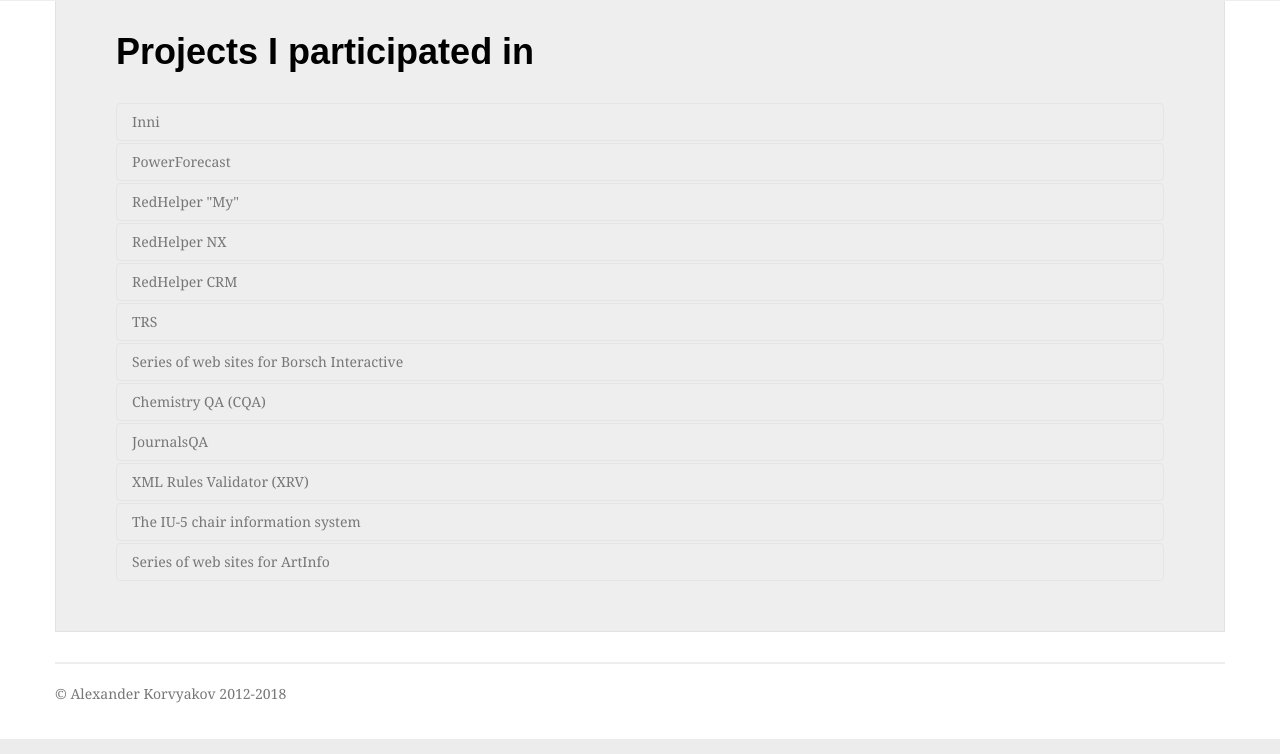
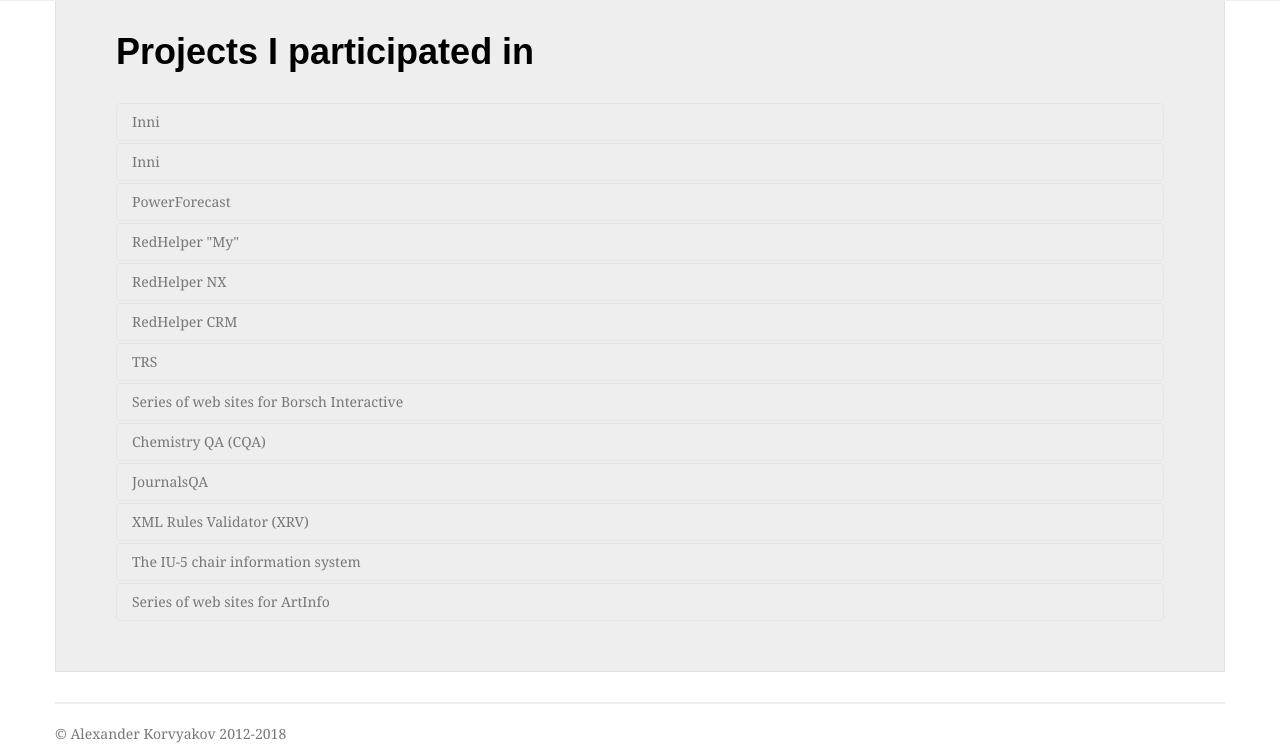
Before and after one commit to nai1gun/korvyakovcom-node, a Node server app: page /projects in a window 1280 px wide. Shown: the part 61-815 px from the top of the page. Run offline with Node 20, Linux system fonts and the light colour scheme; some libraries are stand-ins or nearby versions; some web fonts are replaced.

Commit message:
[+] Projects - TomTom HD map

```diff
--- a/views/pages/projects.ejs
+++ b/views/pages/projects.ejs
@@ -12,7 +12,31 @@
     <div class="container">
       <div class="hero-unit">
         <h2>Projects I participated in</h2><br>
-        <div class="accordion" id="accordion2">
+
+          <div class="accordion" id="accordion2">
+
+            <div class="accordion-group">
+              <div class="accordion-heading">
+                <a class="accordion-toggle" data-toggle="collapse" data-parent="#accordion2" href="#collapseEleven">
+                  Inni
+                </a>
+              </div>
+              <div id="collapseEleven" class="accordion-body collapse" style="height: 0px; ">
+                <div class="accordion-inner">
+                  <ul style="list-style-type: none;margin:5px;">
+                    <li><b>Project Summary:</b> <a href="https://www.tomtom.com/automotive/automotive-solutions/automated-driving/hd-map-roaddna/" target="_blank">TomTom HD Maps</a> is the high precision dynamic maps specifically built for autonomous driving purposes.</li>
+                    <li><b>Role:</b> Senior Software Engineer, Product Owner</li>
+                    <li><b>Team Size and set-up:</b> Multi-site, 100+ developers (~20 developers in my teams)</li>
+                    <li><b>Client:</b> <a href="https://tomtom.com/" target="_blank">TomTom, the Netherlands</a></li>
+                    <li><b>Subject-matter:</b> Autonomous Driving</li>
+                    <li><b>Technologies/Tools:</b> Python, TensorFlow, Machine Learning, VueJS, Electron, Go</li>
+                    <li><b>Responsibilities:</b> Requirement analysis, team planning, project coordination, stakeholder management, establishing Agile and Scrum practices</li>
+                    <li><b>Duration:</b> Jul 2018 - current</li>
+                  </ul>
+                </div>
+              </div>
+            </div>
+
 
             <div class="accordion-group">
               <div class="accordion-heading">
@@ -30,7 +54,7 @@
                     <li><b>Platform:</b> Java</li>
                     <li><b>Technologies/Tools:</b> Microservices, Java 8, Spring MVC, Spring Boot, Angular 2+, RabbitMQ, Hibernate, MsSQL, Liquibase, Gradle, Git, Docker</li>
                     <li><b>Responsibilities:</b> Architecture, development, refactoring, requirement analysis, coaching, recruitment</li>
-                    <li><b>Duration:</b> Dec 2016 - current</li>
+                    <li><b>Duration:</b> Dec 2016 - Jun 2018</li>
                   </ul>
                 </div>
               </div>
```
